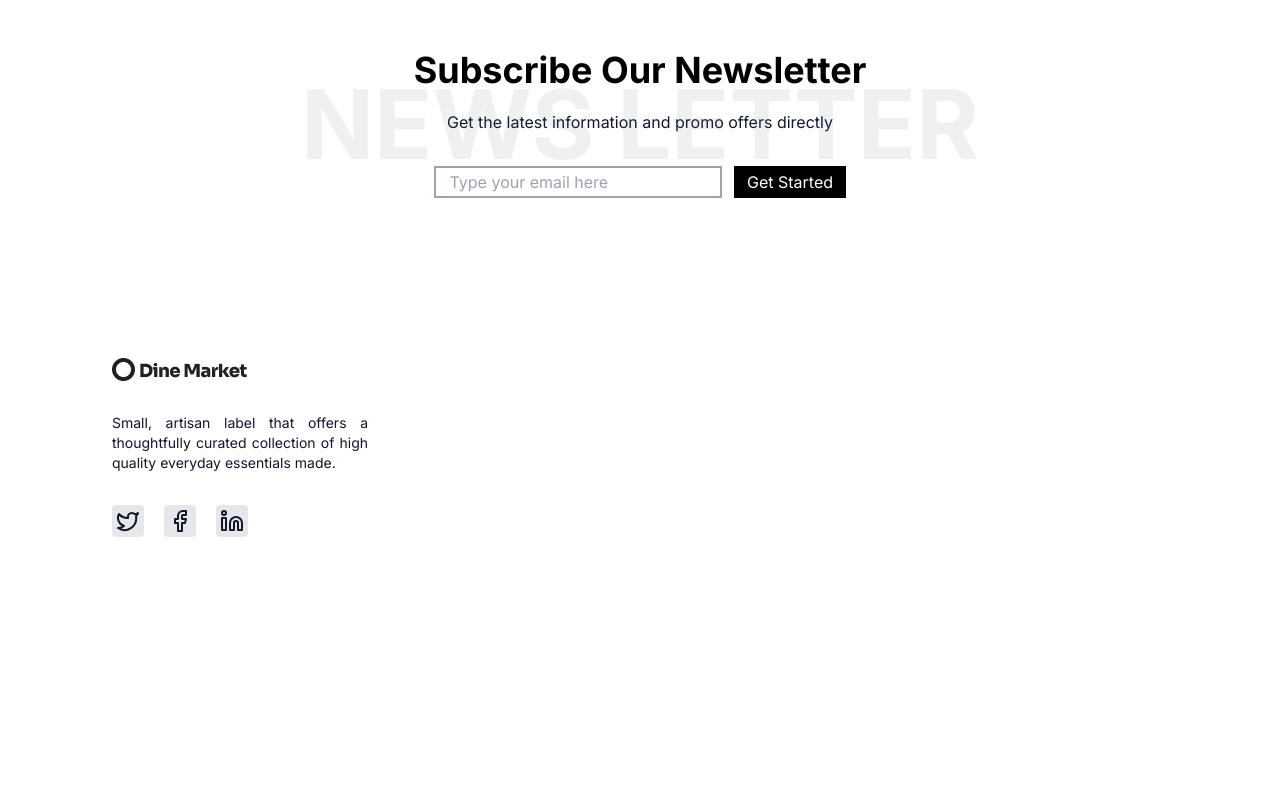
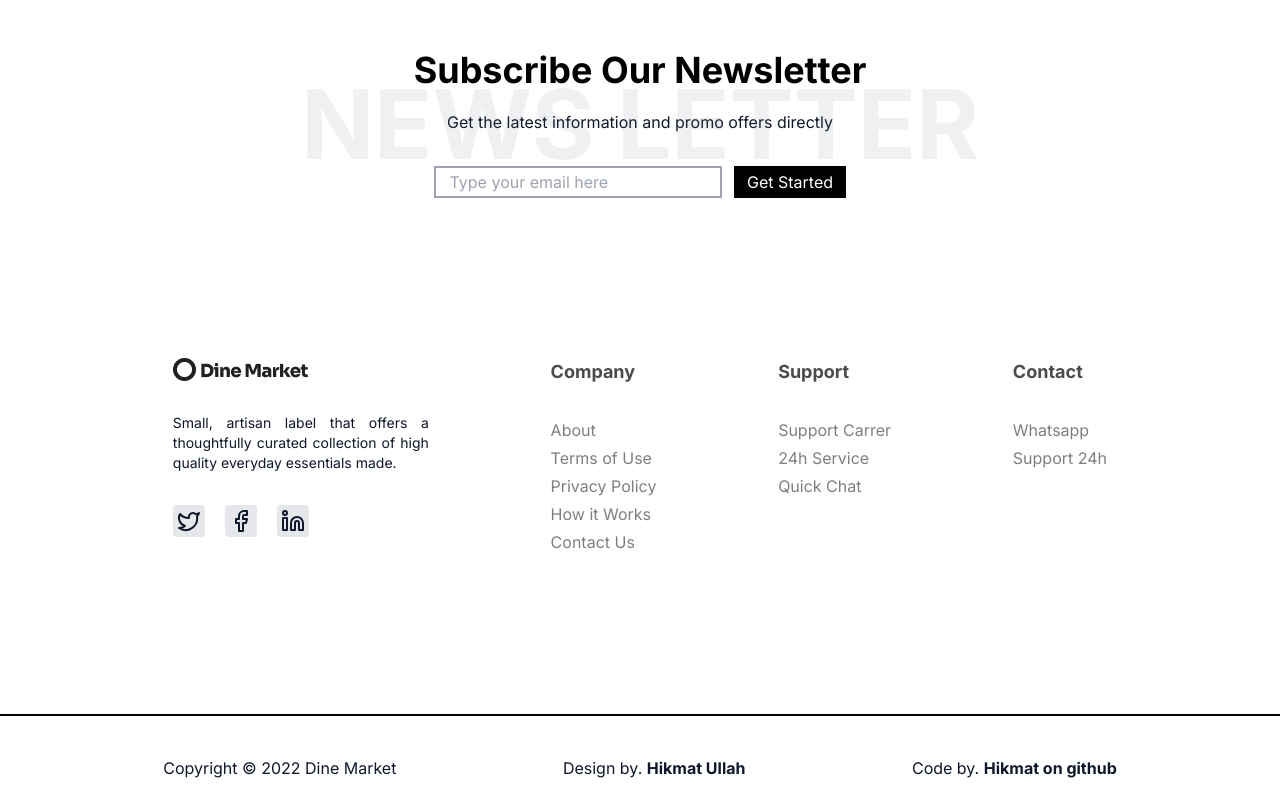
Before and after one commit to Hikmat344/E-Commerece-web, a Next.js app: page / in a window 1280 px wide. Shown: the part 2765-3565 px from the top of the page. Before the commit the page ends 3302 px from the top, so only its background shows below. Built offline with nearby package versions, Linux system fonts and the light colour scheme.

Commit message:
footer changes

```diff
--- a/components/section/Footer.tsx
+++ b/components/section/Footer.tsx
@@ -6,9 +6,10 @@ import { Facebook , Twitter , Linkedin} from "lucide-react";
 
 export const Footer = () => {
   return (
+    <div className=" mt-40">
 
+        <div className="flex  justify-around mx-28">
             <div>
-        <div className="mx-28 mt-40">
                 <div className="max-w-sm w-full">
                     <Image src={logo} className="w-140 h-25" alt="logo" />
 
@@ -27,6 +28,68 @@ export const Footer = () => {
                     </div>
                 </div>
             </div>
+
+            <div >
+                <div className="max-w-sm w-full items-center justify-center ">
+                  <h1 className="font-bold text-lg text-black opacity-70">Company</h1>
+                  <ul className="text-base font-normal text-black opacity-50 space-y-1 mt-8 hover:cursor-pointer">
+                    <li><a>About</a></li>
+                    <li><a>Terms of Use</a></li>
+                    <li><a>Privacy Policy</a></li>
+                    <li><a>How it Works</a></li>
+                    <li><a>Contact Us</a></li>
+
+                  </ul>
+
+
+                </div>
+
+            </div>
+
+            <div >
+                <div className="max-w-sm w-full items-center justify-center ">
+                  <h1 className="font-bold text-lg text-black opacity-70">Support</h1>
+                  <ul className="text-base font-normal text-black opacity-50 space-y-1 mt-8">
+                    <li><a>Support Carrer</a></li>
+                    <li><a>24h Service</a></li>
+                    <li><a>Quick Chat</a></li>
+
+
+                  </ul>
+
+
+                </div>
+
+            </div>
+
+            <div >
+                <div className="max-w-sm w-full items-center justify-center ">
+                  <h1 className="font-bold text-lg text-black opacity-70">Contact</h1>
+                  <ul className="text-base font-normal text-black opacity-50 space-y-1 mt-8">
+                    <li><a>Whatsapp</a></li>
+                    <li><a>Support 24h</a></li>
+
+
+                  </ul>
+
+
+                </div>
+
+            </div>
+
+        </div>
+
+        <div className="mt-40 bg-black w-full h-0.5" />
+
+        <div className="flex mt-10 mx-20 items-center justify-around mb-5">
+          <p>Copyright © 2022 Dine Market</p>
+          <p>Design by. <a className="font-bold" href="https://hikmeedev.vercel.app/">Hikmat Ullah</a></p>
+          <p>Code by. <a className="font-bold" href="https://github.com/Hikmee">Hikmat on github</a></p>
+
+
+        </div>
+
+
   </div>
   )
 }
```
Lines whose indentation alone changed are shown as unchanged.
